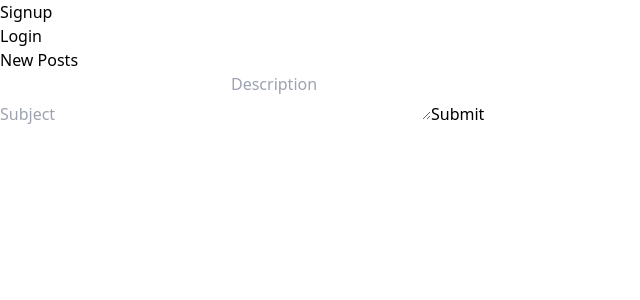
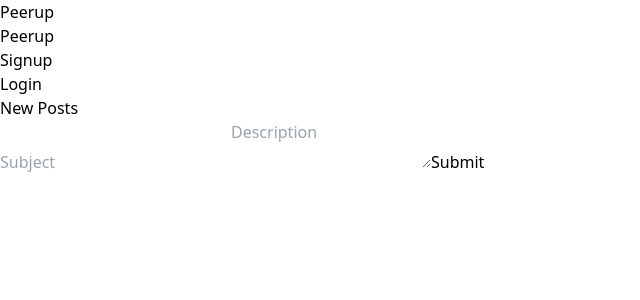
Before and after one commit to Donmane/PeerUp, a React (Vite) app: page /newpost in a window 1280 px wide. Shown: the top 300 px of the page, without its empty margins (0-640 px from the left). Built offline with nearby package versions, Linux system fonts and the light colour scheme; no server answers.

Commit message:
Complete Navbar with auth state, links and logout

```diff
--- a/src/components/Navbar.jsx
+++ b/src/components/Navbar.jsx
@@ -8,7 +8,8 @@ function Navbar() {
         const getuser = async () => {
             const {data,error} = await supabase.auth.getUser()
             if (error) {
-                throw error
+                console.log(error);
+
             }
             if (data.user) {
                 setUser(data.user)
@@ -21,22 +22,27 @@ function Navbar() {
     const handleLogout = async () =>{
         await supabase.auth.signOut()
         setUser(null)
-        navigate('/')
+        navigate('/home')
     }
   return (
     <nav>
+        <Link to={"/home"}>Peerup</Link>
         {user?(
             <ul>
-                <Link to={"/home"}> <li> Home</li></Link>
-                <Link to={"/newpost"}> <li> New post</li></Link>
+                <li><Link to={"/home"}>Home</Link></li>
+                <li><Link to={"/newpost"}> New post</Link></li>
                 <button onClick={handleLogout}>Logout</button>
             </ul>
         ): (
+            <nav>
+
+            <Link to={"/home"}>Peerup</Link>
             <ul>
+                <li><Link to={"/signup"}> Signup</Link></li>
+                <li><Link to={"/"}> Login</Link></li>
+            </ul>
+                        </nav>
 
-                <Link to={"/signup"}> <li> Signup</li></Link>
-                <Link to={"/"}> <li> Login</li></Link>
-            </ul>
         )}
     </nav>
   )
```
